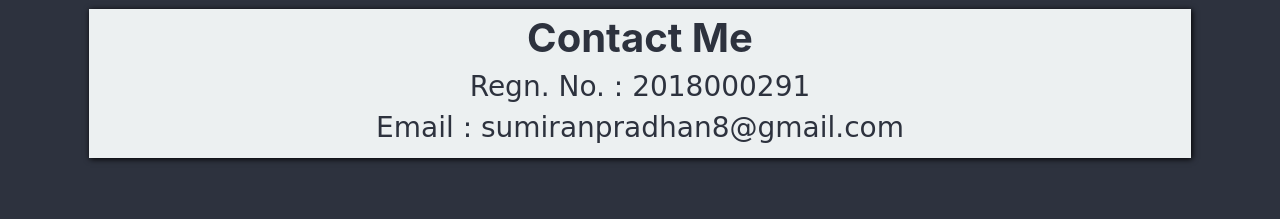
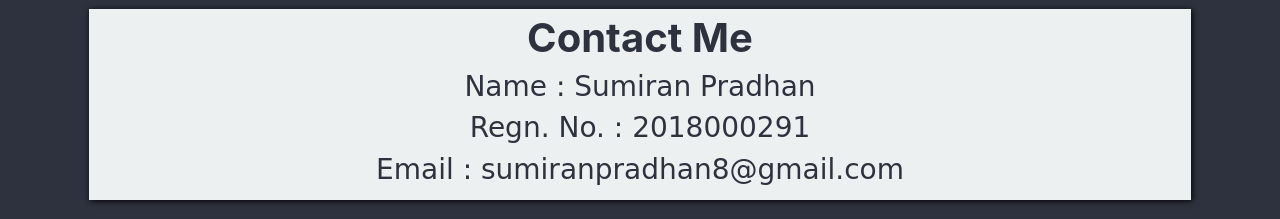
Before and after one commit to sumiranpradhan/sumiranpradhan.github.io, a plain HTML site: page index.html in a window 1280 px wide. Shown: the part 1064-1283 px from the top of the page. Before the commit the page ends 1241 px from the top, so only its background shows below. Drawn offline with nearby package versions, Linux system fonts and the light colour scheme.

Commit message:
Update index.html

```diff
--- a/index.html
+++ b/index.html
@@ -209,7 +209,7 @@
   <div class="container" style="padding: 1.5%; ">
     <div class="footer" style="background-color:#ecf0f1; color:#2d323e;; text-align: center; box-shadow: 1px 1px 6px 0px #000; padding: 5px;">
       <h1 style="font-family=Times New Roman, serif;"><b>Contact Me</h1>
-      <h3 style="font-family: Zapf Chancery, cursive;"><Name : Sumiran Pradhan</h3>
+      <h3 style="font-family: Zapf Chancery, cursive;">Name : Sumiran Pradhan</h3>
       <h3 style="font-family: Zapf Chancery, cursive;">Regn. No. : 2018000291</h3>
       <h3 style="font-family: Zapf Chancery, cursive;">Email : sumiranpradhan8@gmail.com</h3>
 
```
